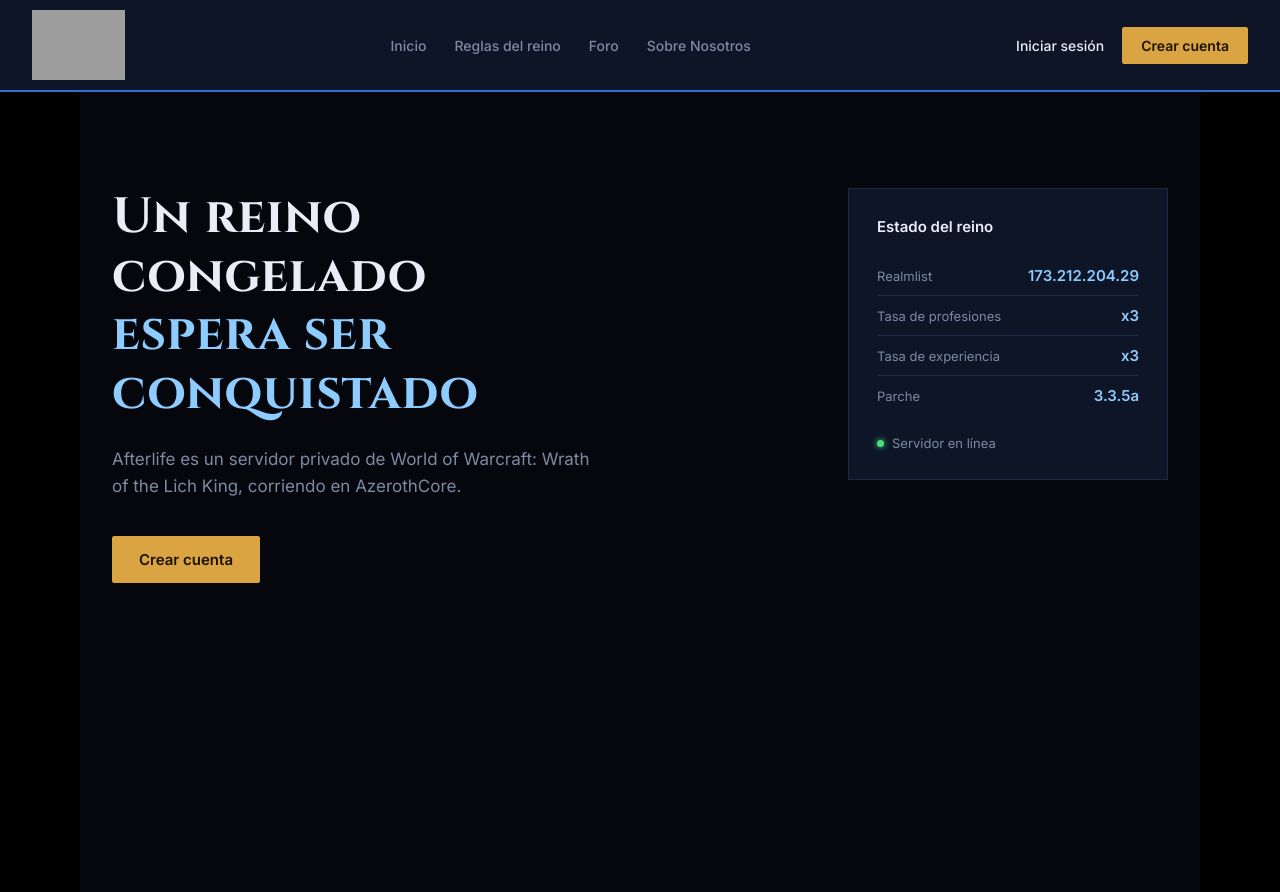
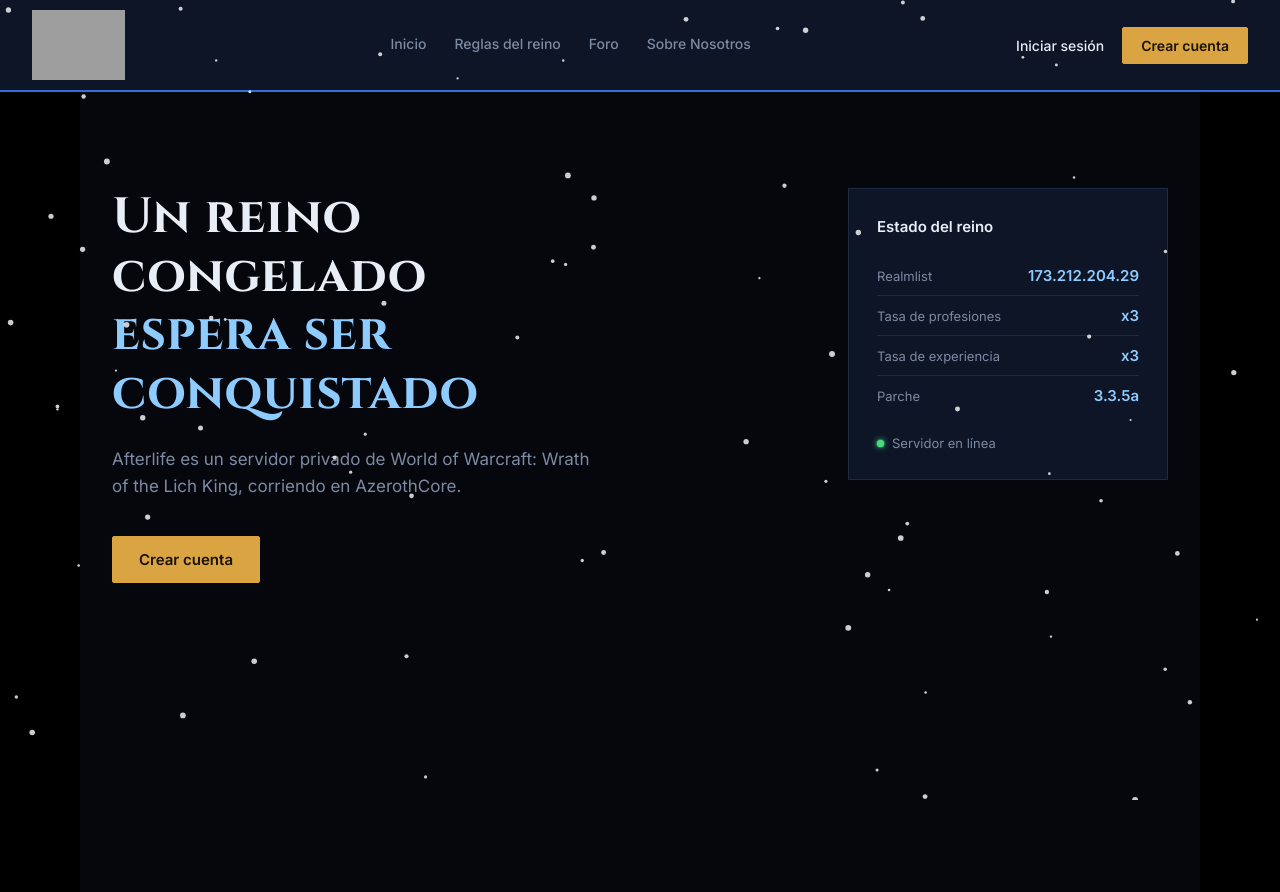
Before and after one commit to Juankqm/wow-afterlife-front, a React (Vite) app: page / in a window 1280 px wide. Built offline with nearby package versions, Linux system fonts and the light colour scheme; grey boxes are pictures that could not be loaded.

Commit message:
Feature: Snowfall efect and Navbar style

```diff
--- a/src/components/Hero.css
+++ b/src/components/Hero.css
@@ -176,9 +176,37 @@
 }
 
 .hero__panel-dot {
+  position: relative;
   width: 7px;
   height: 7px;
   border-radius: 50%;
   background: #4ade80;
   box-shadow: 0 0 6px #4ade80;
 }
+.hero__panel-dot::after {
+  content: "";
+  position: absolute;
+  top: 0;
+  left: 0;
+  width: 100%;
+  height: 100%;
+  border-radius: 50%;
+  background: #4ade80;
+  animation: panel-dot-pulse 1.8s ease-out infinite;
+}
+@keyframes panel-dot-pulse {
+  0% {
+    transform: scale(1);
+    opacity: 0.7;
+  }
+  100% {
+    transform: scale(2.8);
+    opacity: 0;
+  }
+}
+
+@media (prefers-reduced-motion: reduce) {
+  .hero__panel-dot::after {
+    animation: none;
+  }
+}
--- a/src/components/Hero.tsx
+++ b/src/components/Hero.tsx
@@ -1,4 +1,5 @@
 import { Link } from "react-router-dom";
+import { Snowfall } from "./Snowfall";
 import "./Hero.css";
 
 interface RealmStat {
@@ -15,6 +16,8 @@ const realmStats: RealmStat[] = [
 
 export default function Hero() {
   return (
+    <div className="hero-wrapper">
+      <Snowfall />
       <section className="hero">
         <div className="hero__main">
           <h1 className="hero__title">
@@ -24,14 +27,13 @@ export default function Hero() {
             </span>
           </h1>
           <p className="hero__lede">
-          Afterlife es un servidor privado de World of Warcraft: Wrath of the
-          Lich King, corriendo en AzerothCore.
+            Afterlife es un servidor privado de World of Warcraft: Wrath of
+            the Lich King, corriendo en AzerothCore.
           </p>
           <div className="hero__actions">
             <Link className="hero__cta hero__cta--primary" to="/registro">
               Crear cuenta
             </Link>
-
           </div>
         </div>
 
@@ -51,5 +53,6 @@ export default function Hero() {
           </p>
         </aside>
       </section>
+    </div>
   );
 }
--- a/src/components/Navbar.css
+++ b/src/components/Navbar.css
@@ -19,7 +19,7 @@
 .navbar__logo {
   height: 70px;
   width: auto;
-   object-fit: contain;
+  object-fit: contain;
 }
 
 .navbar__links {
@@ -29,16 +29,33 @@
 }
 
 .navbar__link {
+  position: relative;
   font-family: "Inter", sans-serif;
   font-size: 0.875rem;
   font-weight: 500;
   color: var(--text-400);
   text-decoration: none;
+  padding-bottom: 4px;
   transition: color 150ms ease;
 }
 
+.navbar__link::after {
+  content: "";
+  position: absolute;
+  left: 0;
+  bottom: 0;
+  width: 0;
+  height: 2px;
+  background: var(--gold-400);
+  transition: width 250ms ease;
+}
+
 .navbar__link:hover {
-  color: var(--ice-300);
+  color: var(--gold-400);
+}
+
+.navbar__link:hover::after {
+  width: 100%;
 }
 
 .navbar__actions {
--- /dev/null
+++ b/src/components/Snowfall.tsx
@@ -0,0 +1,72 @@
+import { useEffect, useRef } from "react";
+
+export function Snowfall() {
+  const canvasRef = useRef<HTMLCanvasElement>(null);
+
+  useEffect(() => {
+    const canvas = canvasRef.current;
+    if (!canvas) return;
+    const ctx = canvas.getContext("2d");
+    if (!ctx) return;
+
+    let width = (canvas.width = window.innerWidth);
+    let height = (canvas.height = window.innerHeight);
+
+    const flakes = Array.from({ length: 80 }, () => ({
+      x: Math.random() * width,
+      y: Math.random() * height,
+      r: Math.random() * 2 + 1,
+      speed: Math.random() * 1 + 0.3,
+      drift: Math.random() * 0.5 - 0.25,
+    }));
+
+    let animationId: number;
+
+    const draw = () => {
+      ctx.clearRect(0, 0, width, height);
+      ctx.fillStyle = "rgba(255, 255, 255, 0.8)";
+      flakes.forEach((flake) => {
+        ctx.beginPath();
+        ctx.arc(flake.x, flake.y, flake.r, 0, Math.PI * 2);
+        ctx.fill();
+
+        flake.y += flake.speed;
+        flake.x += flake.drift;
+
+        if (flake.y > height) {
+          flake.y = -5;
+          flake.x = Math.random() * width;
+        }
+      });
+      animationId = requestAnimationFrame(draw);
+    };
+
+    draw();
+
+    const handleResize = () => {
+      width = canvas.width = window.innerWidth;
+      height = canvas.height = window.innerHeight;
+    };
+    window.addEventListener("resize", handleResize);
+
+    return () => {
+      cancelAnimationFrame(animationId);
+      window.removeEventListener("resize", handleResize);
+    };
+  }, []);
+
+  return (
+    <canvas
+      ref={canvasRef}
+      style={{
+        position: "fixed",
+        top: 0,
+        left: 0,
+        width: "100%",
+        height: "100%",
+        pointerEvents: "none",
+        zIndex: 1,
+      }}
+    />
+  );
+}
```
Lines whose indentation alone changed are shown as unchanged.
